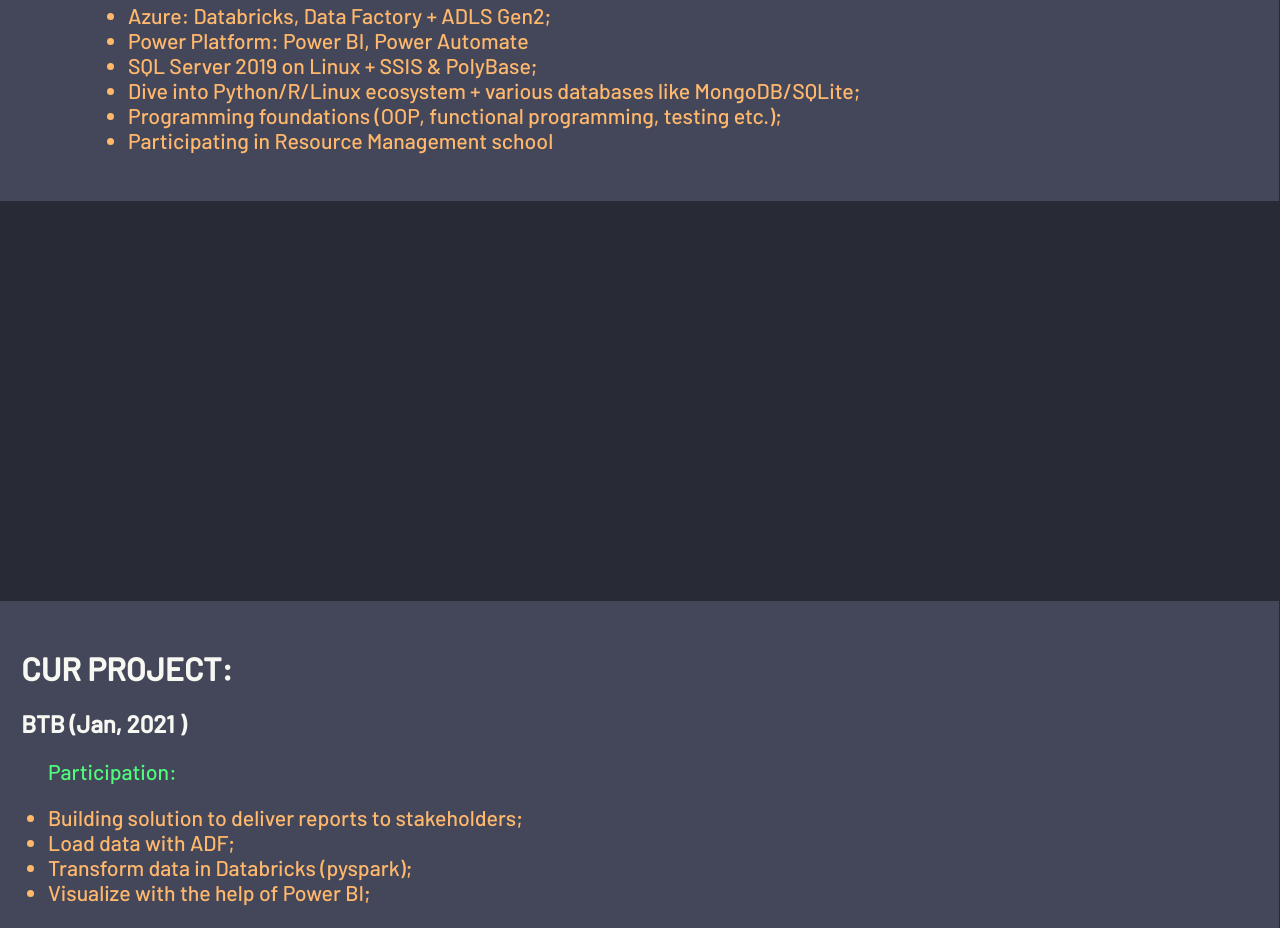
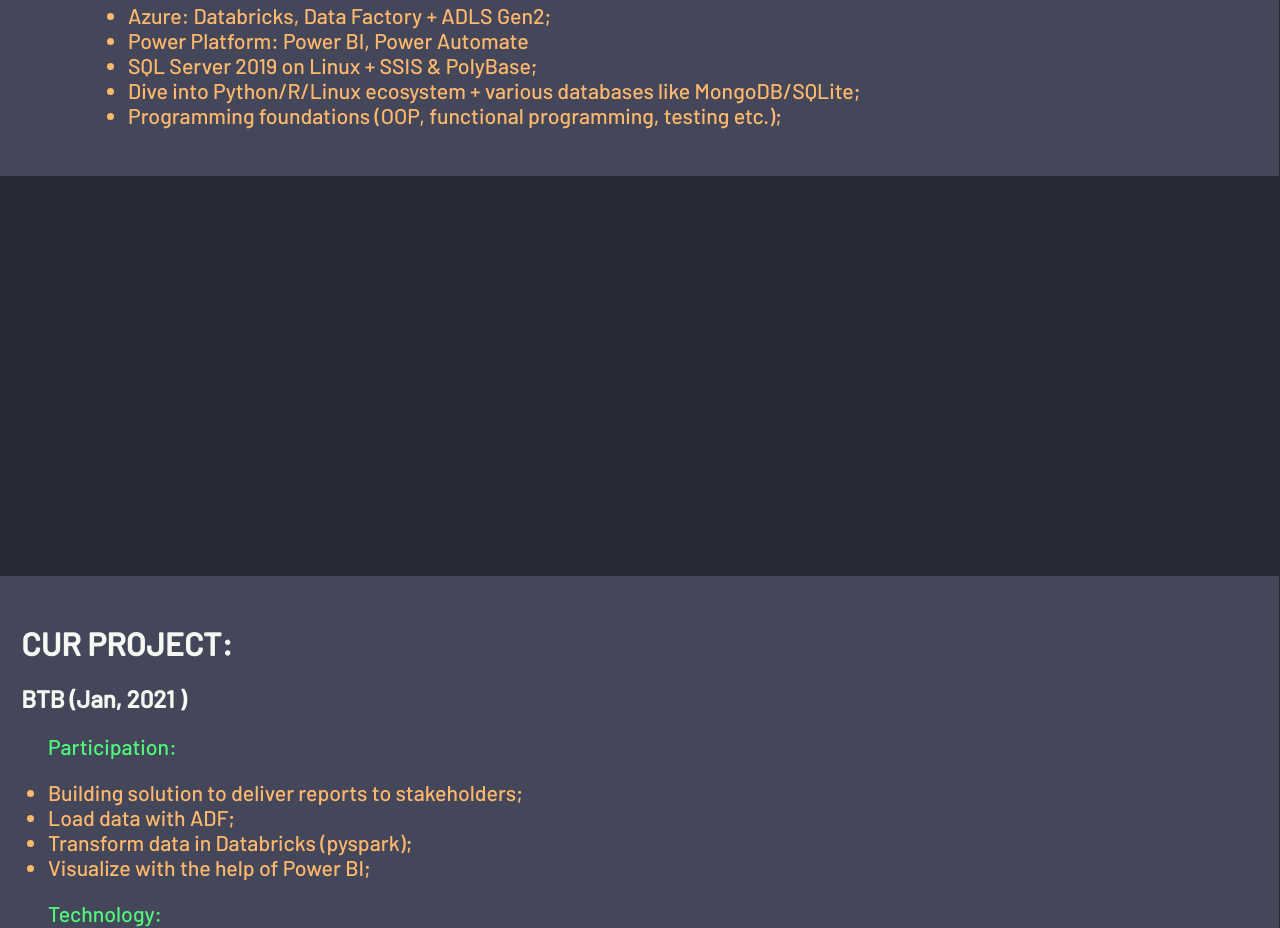
Before and after one commit to gofr1/gofr1.github.io, a plain HTML site: page index.html in a window 1280 px wide. Shown: the part 1860-2788 px from the top of the page. Drawn offline with Linux system fonts and the light colour scheme.

Commit message:
Update index.html

```diff
--- a/index.html
+++ b/index.html
@@ -62,7 +62,6 @@
                 <li>SQL Server 2019 on Linux + SSIS & PolyBase;</li>
                 <li>Dive into Python/R/Linux ecosystem + various databases like MongoDB/SQLite;</li>
                 <li>Programming foundations (OOP, functional programming, testing etc.);</li>
-                <li>Participating in Resource Management school</li>
             </ul>
         </div>
 
```
